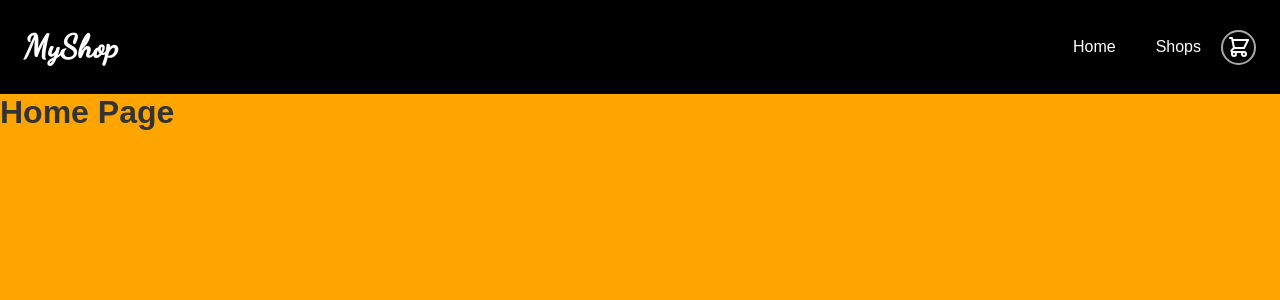
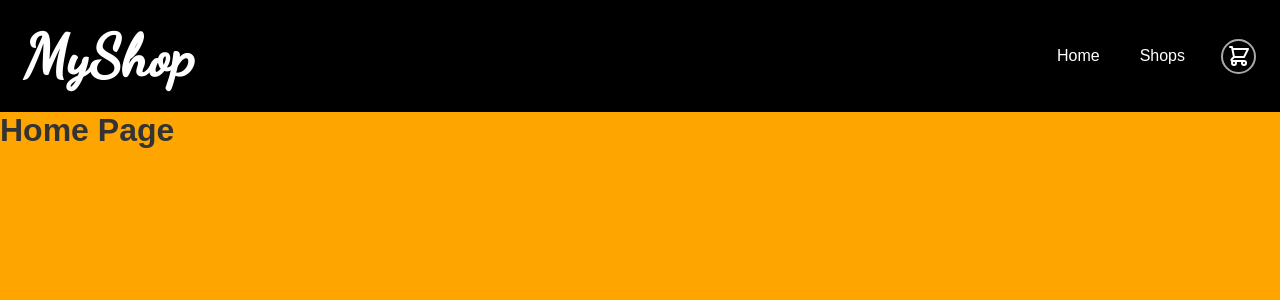
Before and after one commit to devkovmtl/shopping-cart, a React (Create React App) app: page / in a window 1280 px wide. Shown: the top 300 px of the page. Built offline with nearby package versions, Linux system fonts and the light colour scheme.

Commit message:
Fixed some css bug on header and sidenav

```diff
--- a/src/components/Header/Header.tsx
+++ b/src/components/Header/Header.tsx
@@ -1,5 +1,5 @@
 import React, { useState } from 'react';
-import styled, { keyframes } from 'styled-components/macro';
+import styled from 'styled-components/macro';
 import { Link, useNavigate } from 'react-router-dom';
 import { HiMenu, HiOutlineShoppingCart } from 'react-icons/hi';
 import { AiOutlineClose } from 'react-icons/ai';
@@ -7,7 +7,7 @@ import { AiOutlineClose } from 'react-icons/ai';
 const HeaderContainer = styled.div`
   background: black;
   color: white;
-  height: 94px;
+  height: 112px;
   padding: 18px 24px;
   display: flex;
   flex-direction: row;
@@ -25,6 +25,7 @@ const HeaderContainer = styled.div`
 
 const HeaderTitle = styled.h1`
   font-family: 'Dancing Script', cursive;
+  font-size: 58px;
 `;
 
 const Nav = styled.ul`
@@ -78,6 +79,7 @@ const MenuButtonCart = styled(MenuButton)`
   height: 35px;
   width: 35px;
   border-radius: 50%;
+  margin-left: 16px;
 
   &:hover {
     color: black;
@@ -89,9 +91,9 @@ const MenuButtonCart = styled(MenuButton)`
 `;
 
 const MobileNav = styled.ul`
-  background: rgb(0 0 0 / 75%);
+  background: rgb(0 0 0 / 90%);
   position: absolute;
-  top: 94px;
+  top: 112px;
   left: 0;
   width: 100%;
   height: 100vh;
@@ -105,6 +107,7 @@ const MobileNav = styled.ul`
 `;
 
 const MobileNavLink = styled.li`
+  background: rgb(0 0 0 / 90%);
   padding: 18px 12px;
   border-radius: 12px;
   width: 110px;
@@ -113,6 +116,7 @@ const MobileNavLink = styled.li`
   align-items: center;
   justify-content: start;
   margin-bottom: 12px;
+  border: 2px solid #a9a9a9;
 
   & > a {
     font-size: 18px;
@@ -121,9 +125,6 @@ const MobileNavLink = styled.li`
   &:hover {
     background: #a9a9a9;
     cursor: pointer;
-  }
-
-  &:hover > a {
     color: black;
   }
 `;
--- a/src/containers/Layout/Layout.tsx
+++ b/src/containers/Layout/Layout.tsx
@@ -12,7 +12,7 @@ const MainContainer = styled.div`
 `;
 
 const ContentContainer = styled.div`
-  margin-top: 94px;
+  margin-top: 112px;
 `;
 
 const Layout = () => {
```
